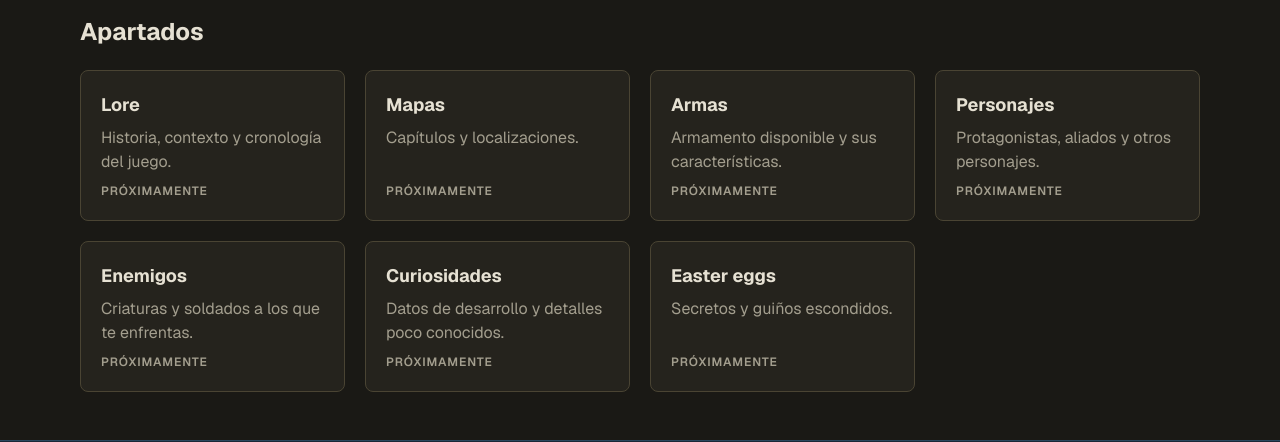
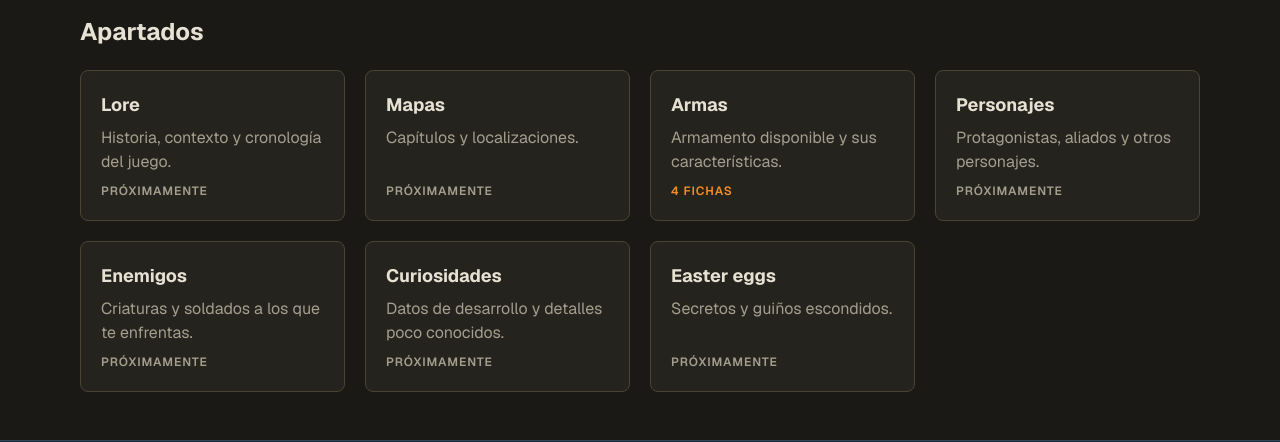
Before and after one commit to Manuelklk03/ValveDex, a Next.js app: page /universos/half-life/half-life in a window 1280 px wide. Shown: the part 431-873 px from the top of the page. Built offline with nearby package versions, Linux system fonts and the light colour scheme.

Commit message:
Añadido funciones en Entry ,actualizado features y page y su modulo css de [gameSlug]

```diff
--- a/src/app/universos/[universeSlug]/[gameSlug]/page.module.css
+++ b/src/app/universos/[universeSlug]/[gameSlug]/page.module.css
@@ -84,6 +84,7 @@
   border: 1px solid var(--border);
   border-radius: 0.5rem;
   background: var(--surface);
+  position: relative;
 }
 
 .game-page__card-title {
@@ -104,3 +105,21 @@
   text-transform: uppercase;
   letter-spacing: 0.08em;
 }
+
+.game-page__card--available:hover {
+  border-color: var(--accent);
+}
+
+.game-page__card--available .game-page__badge {
+  color: var(--accent);
+}
+
+.game-page__card-link {
+  text-decoration: none;
+}
+
+.game-page__card-link::after {
+  content: "";
+  position: absolute;
+  inset: 0;
+}
--- a/src/app/universos/[universeSlug]/[gameSlug]/page.tsx
+++ b/src/app/universos/[universeSlug]/[gameSlug]/page.tsx
@@ -3,11 +3,12 @@ import Link from "next/link";
 import { notFound } from "next/navigation";
 import { getGameSections } from "@/features/games/get-game-sections";
 import {
-  getGameBySlug,
+  getUniverseAndGame,
   getGamesByUniverse,
-  getUniverseBySlug,
   getUniverses,
 } from "@/features/universes/get-universes";
+import { isEntryCategory } from "@/domain/entry";
+import { getEntriesByGameAndCategory } from "@/features/catalog/get-entries";
 import styles from "./page.module.css";
 
 export function generateStaticParams() {
@@ -19,22 +20,6 @@ export function generateStaticParams() {
         gameSlug: game.slug,
       })),
     );
-}
-
-function getUniverseAndGame(universeSlug: string, gameSlug: string) {
-  const universe = getUniverseBySlug(universeSlug);
-
-  if (!universe || universe.status !== "available") {
-    return undefined;
-  }
-
-  const game = getGameBySlug(universe.id, gameSlug);
-
-  if (!game) {
-    return undefined;
-  }
-
-  return { universe, game };
 }
 
 export async function generateMetadata({
@@ -102,17 +87,40 @@ export default async function GamePage({
           Apartados
         </h2>
         <ul className={styles["game-page__sections"]}>
-          {sections.map((section) => (
-            <li key={section.id} className={styles["game-page__card"]}>
+          {sections.map((section) => {
+            const entryCount = isEntryCategory(section.id)
+              ? getEntriesByGameAndCategory(game.id, section.id).length
+              : 0;
+            const hasEntries = entryCount > 0;
+            const cardClassName = hasEntries
+              ? `${styles["game-page__card"]} ${styles["game-page__card--available"]}`
+              : styles["game-page__card"];
+
+            return (
+              <li key={section.id} className={cardClassName}>
                 <h3 className={styles["game-page__card-title"]}>
+                  {hasEntries ? (
+                    <Link
+                      href={`/universos/${universe.slug}/${game.slug}/${section.slug}`}
+                      className={styles["game-page__card-link"]}
+                    >
                       {section.name}
+                    </Link>
+                  ) : (
+                    section.name
+                  )}
                 </h3>
                 <p className={styles["game-page__card-description"]}>
                   {section.description}
                 </p>
-              <span className={styles["game-page__badge"]}>Próximamente</span>
+                <span className={styles["game-page__badge"]}>
+                  {hasEntries
+                    ? `${entryCount} ${entryCount === 1 ? "ficha" : "fichas"}`
+                    : "Próximamente"}
+                </span>
               </li>
-          ))}
+            );
+          })}
         </ul>
       </section>
     </main>
--- a/src/domain/entry.ts
+++ b/src/domain/entry.ts
@@ -12,3 +12,9 @@ export type Entry = {
   gameIds: string[];
   sources: Source[];
 };
+
+export function isEntryCategory(
+  sectionId: GameSectionId,
+): sectionId is EntryCategory {
+  return sectionId !== "lore";
+}
--- a/src/features/games/get-game-sections.ts
+++ b/src/features/games/get-game-sections.ts
@@ -5,3 +5,7 @@ import type { GameSection } from "@/domain/game-section";
 export function getGameSections(): GameSection[] {
   return [...gameSections];
 }
+
+export function getGameSectionBySlug(slug: string): GameSection | undefined {
+  return gameSections.find((section) => section.slug === slug);
+}
--- a/src/features/universes/get-universes.ts
+++ b/src/features/universes/get-universes.ts
@@ -25,3 +25,19 @@ export function getGameBySlug(
     (game) => game.universeId === universeId && game.slug === gameSlug,
   );
 }
+
+export function getUniverseAndGame(universeSlug: string, gameSlug: string) {
+  const universe = getUniverseBySlug(universeSlug);
+
+  if (!universe || universe.status !== "available") {
+    return undefined;
+  }
+
+  const game = getGameBySlug(universe.id, gameSlug);
+
+  if (!game) {
+    return undefined;
+  }
+
+  return { universe, game };
+}
```
Also changed, not shown: src/app/universos/[universeSlug]/[gameSlug]/[sectionSlug]/page.module.css (added), src/app/universos/[universeSlug]/[gameSlug]/[sectionSlug]/page.tsx (added). Lines whose indentation alone changed are shown as unchanged.
